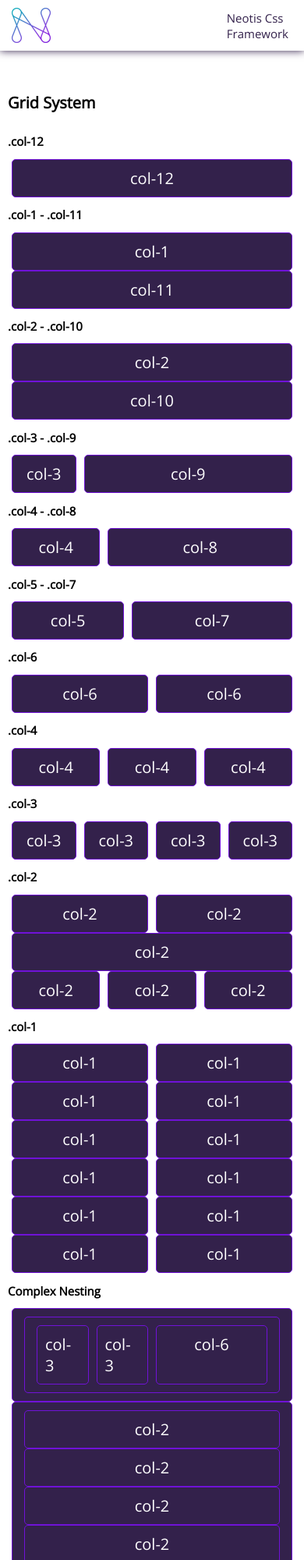
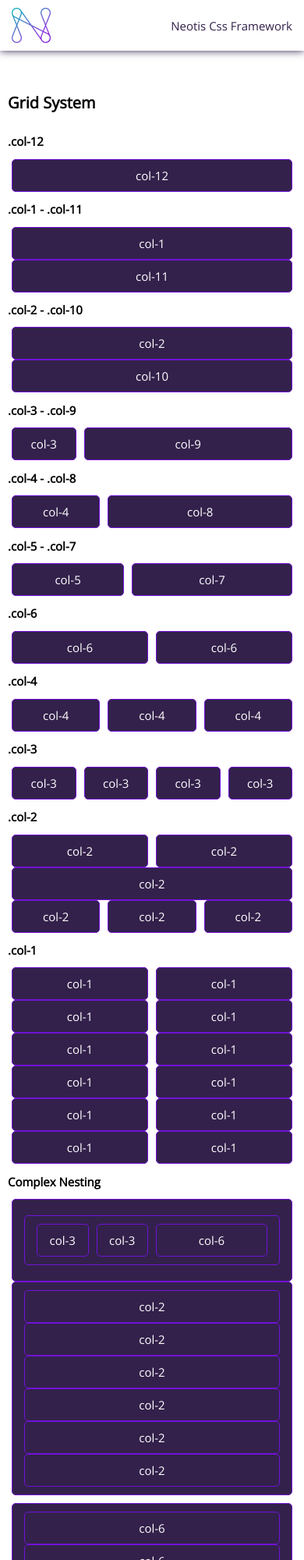
Before and after one commit to mstramirmahdavi/Neotis-CSS-Framework, a website: page docs/index.html in a window 390 px wide. Shown: the top 2000 px of the page at 78% size. Drawn offline with nearby package versions, Linux system fonts and the light colour scheme.

Commit message:
working on big screen and tablet issue

```diff
--- a/docs/assets/style/custom.css
+++ b/docs/assets/style/custom.css
@@ -43,3 +43,9 @@ ul {
 .padding {
   padding: 1rem;
 }
+
+@media only screen and (max-width: 1200px) {
+  .box {
+    font-size: 1.5rem;
+  }
+}
--- a/docs/index.html
+++ b/docs/index.html
@@ -18,14 +18,14 @@
         <div class="col-3">
           <img src="./assets/image/logo (1).png" alt="" />
         </div>
-        <div class="col-9 middle-md end-md middle-xs end-xs">
+        <div class="col-9 middle-md end-md middle-sm end-sm">
           <!-- <div class="col-end-md end-xs9">
             <ul>
               <li><a href="#">Docs</a></li>
             </ul>
           </div> -->
-          <div class="col-3 name end-md end-xs">
-            <a href="#">Neotis Css Framework</a>
+          <div class="col name end-md end-sm">
+            <a class="col end-sm" href="#">Neotis Css Framework</a>
           </div>
         </div>
       </div>
@@ -50,8 +50,8 @@
         </div>
       </div>
       <div class="row">
-        <div class="box col-1 col-sm-12">col-1</div>
-        <div class="box col-11 col-sm-12">col-11</div>
+        <div class="box col-1 col-xs-12">col-1</div>
+        <div class="box col-11 col-xs-12">col-11</div>
       </div>
       <div class="row">
         <div class="subTitle">
@@ -157,14 +157,14 @@
         </div>
       </div>
       <div class="row column-xs bottom-gutter">
-        <div class="box col-1 col-md-6 col-xs-12 middle-md middle-xs">
+        <div class="box col-1 col-md-6 col-sm-6 col-xs-12 middle-md middle-xs">
           <div class="box col-12">
             <div class="box col-3">col-3</div>
             <div class="box col-3">col-3</div>
             <div class="box col-6">col-6</div>
           </div>
         </div>
-        <div class="box col-11 col-md-6 col-xs-12 column-xs">
+        <div class="box col-11 col-md-6 col-sm-6 col-xs-12 column-xs">
           <div class="box col-2 col-xs-12 middle-md middle-xs">col-2</div>
           <div class="box col-2 col-xs-12 middle-md middle-xs">col-2</div>
           <div class="box col-2 col-xs-12 middle-md middle-xs">col-2</div>
@@ -174,22 +174,22 @@
         </div>
       </div>
       <div class="row column-xs bottom-gutter">
-        <div class="box col-11 col-md-6 col-xs-12 column-xs">
+        <div class="box col-11 col-md-6 col-sm-7 col-xs-12 column-xs">
           <div class="box col-6 col-xs-12">col-6</div>
           <div class="box col-6 col-xs-12">col-6</div>
         </div>
-        <div class="box col-1 col-md-6 col-xs-12 middle-md">
+        <div class="box col-1 col-md-6 col-sm-5 col-xs-12 middle-md">
           <div class="box col-12">col-12</div>
         </div>
       </div>
       <div class="row column-xs bottom-gutter">
-        <div class="box col-11 col-md-6 col-xs-12 column-xs">
+        <div class="box col-11 col-md-6 col-sm-6 col-xs-12 column-xs">
           <div class="box col-4 col-xs-12">col-4</div>
           <div class="box col-4 col-xs-12">col-4</div>
           <div class="box col-2 col-xs-12">col-2</div>
           <div class="box col-2 col-xs-12">col-2</div>
         </div>
-        <div class="box col-1 col-md-6 col-xs-12 middle-md">
+        <div class="box col-1 col-md-6 col-sm-6 col-xs-12 middle-md">
           <div class="box col-9">col-9</div>
           <div class="box col-3">col-3</div>
         </div>
--- a/scss/base/reset/_reset.scss
+++ b/scss/base/reset/_reset.scss
@@ -3,4 +3,10 @@
 }
 html {
   font-size: $rem_default;
+  @include responsive('lg') {
+    font-size: $rem_default * 1.4;
+  }
+  @include responsive('xlg') {
+    font-size: $rem_default * 1.8;
+  }
 }
```
Also changed, not shown: scss/abstracts/mixins/_responsive.scss (+4 -3 lines), dist/style.comp.css, dist/style.concat.css, dist/style.css, dist/style.min.css, dist/style.prefix.css, docs/dist/style.min.css.
